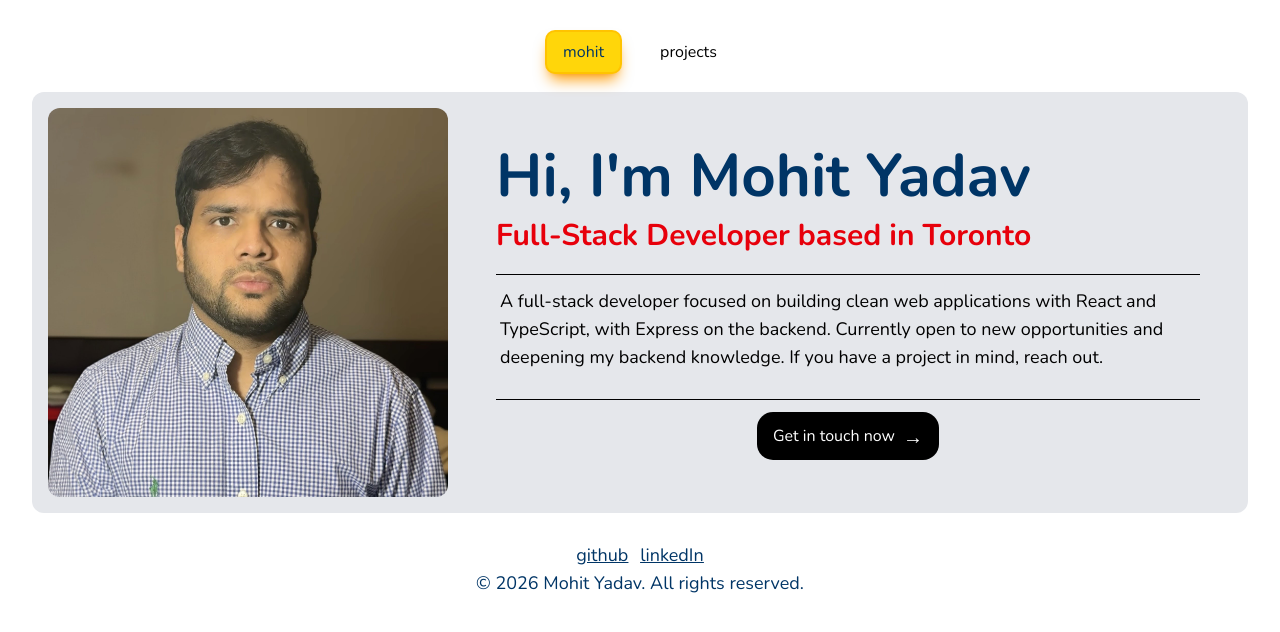
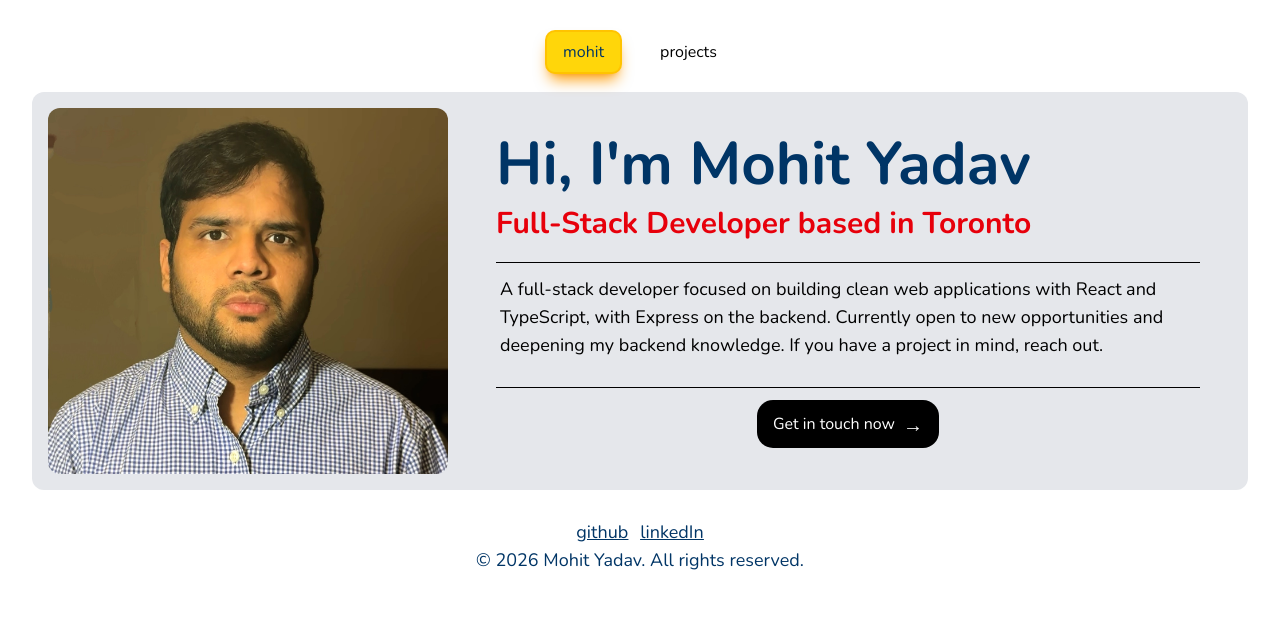
Before and after one commit to yaadevmohit/mohit-yadav, a React (Vite) app: page / in a window 1280 px wide. Shown: the top 632 px of the page. Built offline with nearby package versions, Linux system fonts and the light colour scheme.

Commit message:
img fixed

```diff
--- a/src/components/Hero.tsx
+++ b/src/components/Hero.tsx
@@ -3,7 +3,7 @@
 const Hero = () => {
   return (
     <main className="w-full my-3 flex flex-col lg:flex-row items-center gap-4 md:p-4 md:bg-gray-200 rounded-xl nunitoRegular mb-9">
-        <img src="./IMG_1368.jpeg" className="md:w-[400px] object-contain md:h-full rounded-xl" alt="Mohit Yadav in sunglasses" />
+        <img src="./IMG_1369.JPG" className="md:w-[400px] object-contain md:h-full rounded-xl" alt="Mohit Yadav in sunglasses" />
         <div className="flex flex-col md:p-4 md:mx-4 m-w-3xl gap-3">
             <h1
               className="text-4xl text-left text-[#003566] md:text-6xl font-bold w-full nunitoBlack"
```
Also changed, not shown: public/IMG_1368.jpeg (deleted), public/IMG_1369.JPG (added).
